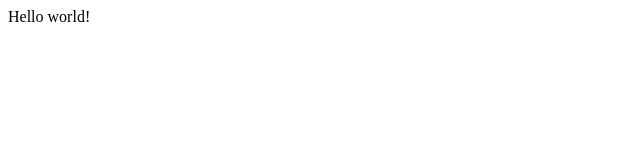
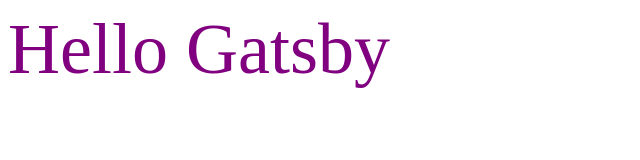
Before and after one commit to ohduran-attempts/gatsby-hello-world, a Gatsby site: page / in a window 1280 px wide. Shown: the whole page, without its empty margins (0-640 px from the left). Built offline with nearby package versions, Linux system fonts and the light colour scheme; Gatsby itself is replaced by a stand-in of ours.

Commit message:
first commit

```diff
--- a/src/pages/index.js
+++ b/src/pages/index.js
@@ -1,3 +1,5 @@
 import React from "react"
 
-export default () => <div>Hello world!</div>
+export default () => (
+    <div style={{ color: `purple`, fontSize: `72px` }}>Hello Gatsby</div>
+)
```
